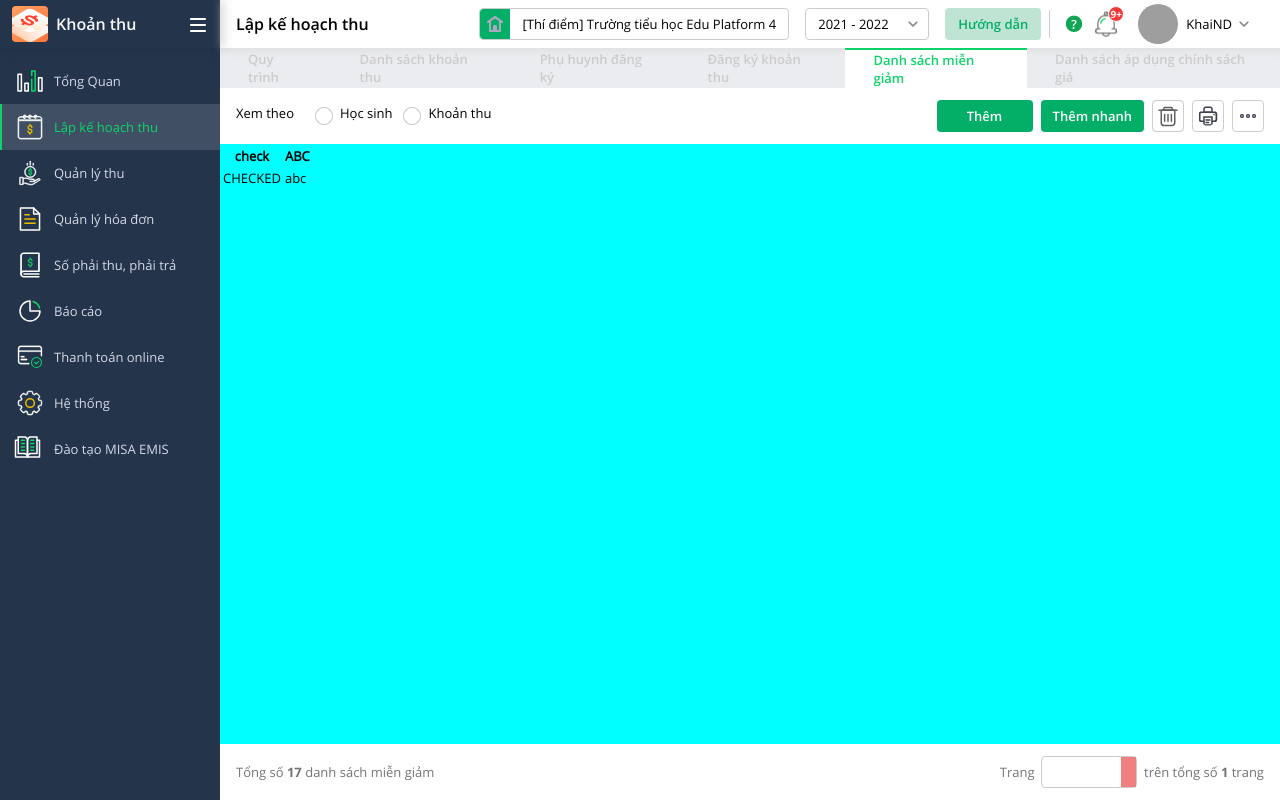
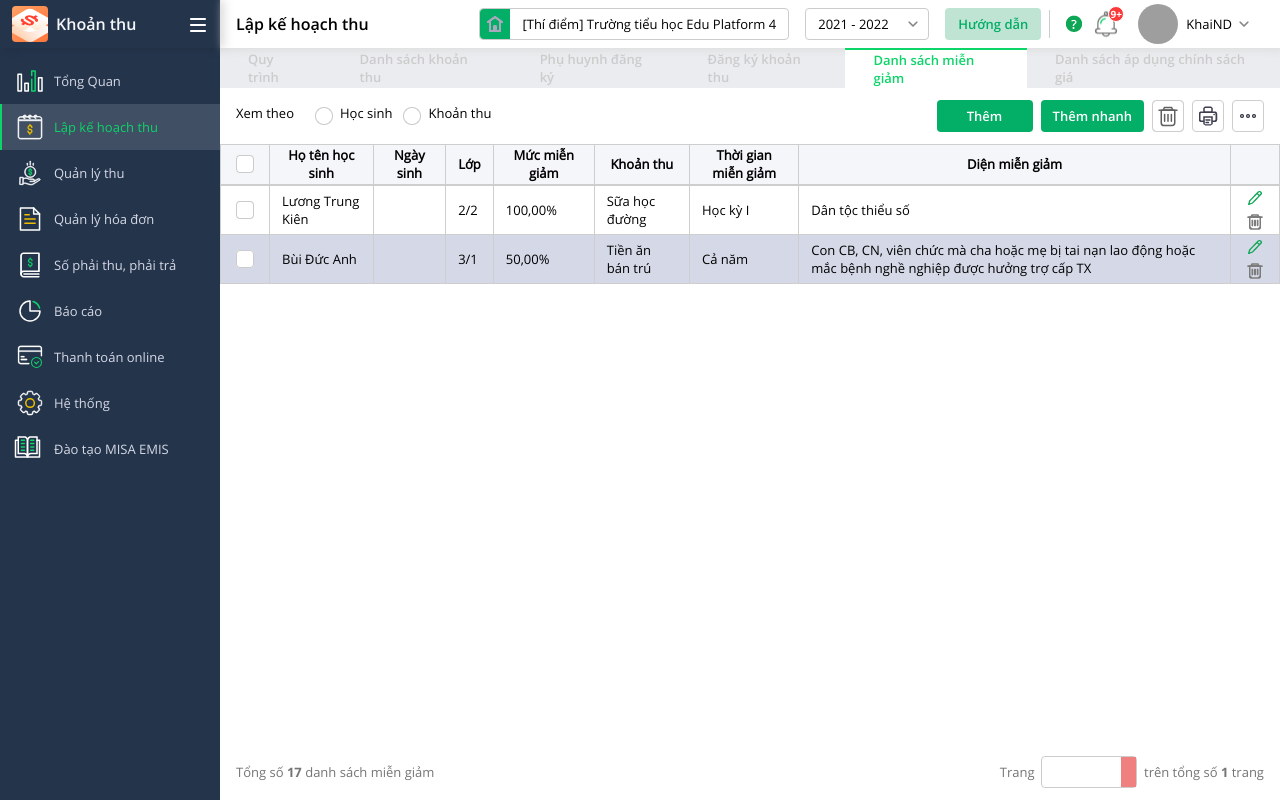
Before and after one commit to itKhaiNDdotDev/MISA.FW0922.GD.QLTH-GD2, a Vue app in the folder vueui/: page /#/exemption in a window 1280 px wide. Built offline with nearby package versions, Linux system fonts and the light colour scheme; grey boxes are pictures that could not be loaded.

Commit message:
feat: Xây dựng giao diện cho các phần nội dung bảng.

```diff
--- a/vueui/src/styles/base/color.css
+++ b/vueui/src/styles/base/color.css
@@ -18,7 +18,7 @@
     --grid-line-hover: #E5F3FF; /*Màu nền dòng dữ liệu trong bảng khi hover*/
     --grid-line-focus: #CCE8FF; /*Màu nền dòng dữ liệu trong bảng khi focus*/
     --notice-red: #FA3939; /*màu icon xóa, hủy khi hover, màu border input khi error, màu main toast mesage error*/
-    --grid-header: #F5F6FA; /*Màu nền dòng tiêu đề của bảng, màu chữ tiêu đề toàn ứng dụng*/
+    --grid-header: #F5F6FA; /*Màu chữ dòng tiêu đề của bảng, màu chữ tiêu đề toàn ứng dụng*/
     --grid-line: #D5D8E6; /*Màu dòng chẵn của bảng, màu chữ các menu item*/
     --label-text: #757575; /*Màu text của label input trong form*/
     --popup-wrapper: #0000006A; /*Màu background mask bao ngoài popup (tự bổ sung)*/
@@ -28,4 +28,6 @@
     --scrollbar-hover: #8F8F8F; /*Màu scrollbar thumb khi hover*/
     --tab-unactive: #848484; /*Màu nền tiêu đề các tab đang không active*/
     --box-shadow: #D5D5D5; /*Màu đổ bóng xung quanh các phần tử nổi lên trên*/
+    --option-head-bg: #EEEEEE; /*Màu nền tiêu đề của options list combobox*/
+    --link: #0997EB;
 }
--- a/vueui/src/styles/base/icon.css
+++ b/vueui/src/styles/base/icon.css
@@ -244,3 +244,12 @@
     background-image: url(../../assets/Icons/menu-icon-new.webp);
     background-position: 0px 0px;
 }
+
+
+.icon-plus-blue {
+    background-image: url(../../assets/Icons/ic_Plus_16.svg);
+}
+
+.icon-plus-green {
+    background-image: url(../../assets/Icons/ic_Plus.png);
+}
--- a/vueui/src/styles/component/combo.css
+++ b/vueui/src/styles/component/combo.css
@@ -11,7 +11,7 @@
 
   .combobox__option--head {
     text-align: left;
-    background-color: var(--grid-header);
+    background-color: var(--option-head-bg);
   }
 
   .combobox__option--head th {
--- /dev/null
+++ b/vueui/src/styles/component/table.css
@@ -0,0 +1,34 @@
+table {
+    border-collapse: collapse;
+    width: 100%;
+}
+
+thead {
+    border-bottom: 2px solid var(--border);
+}
+
+tr {
+    height: 40px;
+}
+
+th, td {
+    border: 1px solid var(--border);
+    vertical-align: middle;
+    padding: 0px 12px;
+    box-sizing: border-box;
+}
+
+th {
+    background-color: var(--grid-header);
+}
+
+tbody tr:nth-child(even) {
+    background-color: var(--grid-line);
+}
+
+tbody tr:hover {
+    background-color: var( --grid-line-hover); /*forcus: CCE8FF*/
+}
+tbody tr:focus {
+    background-color:  var(--grid-line-focus);
+}
--- a/vueui/src/styles/layout/content.css
+++ b/vueui/src/styles/layout/content.css
@@ -24,7 +24,6 @@
 }
 
 .content__table {
-    background-color: aqua;
     width: 100%;
     height: calc(100% - 112px);
 }
--- a/vueui/src/styles/main.css
+++ b/vueui/src/styles/main.css
@@ -7,6 +7,7 @@
 
 @import url(component/button.css);
 @import url(component/input.css);
+@import url(component/table.css);
 
 * {
     font-family: OpenSans;
--- a/vueui/src/views/exemption/ExemptionForm.vue
+++ b/vueui/src/views/exemption/ExemptionForm.vue
@@ -9,8 +9,44 @@
             </div>
             <div class="form__table">
                 <table>
-                    Table
+                    <thead>
+                        <tr>
+                            <th>Khoản thu</th>
+                            <th>Diện miễn giảm</th>
+                            <th>Mức miễn giảm</th>
+                            <th>Thời gian miễn giảm</th>
+                            <th>Từ tháng</th>
+                            <th>Đến tháng</th>
+                            <th></th>
+                        </tr>
+                    </thead>
+                    <tbody>
+                        <tr>
+                            <td>Sữa học đường</td>
+                            <td>Con hạ sỹ quan, binh sĩ, chiến sĩ</td>
+                            <td>100,00%</td>
+                            <td>Cả năm</td>
+                            <td>08/2021</td>
+                            <td>05/2022</td>
+                            <td class="m-icon icon-24 icon-remove"></td>
+                        </tr>
+                        <tr>
+                            <td>Tiền ăn bán trú</td>
+                            <td>Bị tàn tật, khuyết tật thuộc diện hộ nghèo hoặc hộ cận nghèo</td>
+                            <td>100,00%</td>
+                            <td>Cả năm</td>
+                            <td>08/2021</td>
+                            <td>05/2022</td>
+                            <td class="m-icon icon-24 icon-remove"></td>
+                        </tr>
+                        <tr class="table__tr--add">
+                            <td colspan="7">
+                                <div class="m-icon icon-plus-blue">Thêm miễn giảm</div>
+                            </td>
+                        </tr>
+                    </tbody>
                 </table>
+
             </div>
             <div class="form__footer">
                 <div class="m-button text-button btn-light" @click="onClose">Đóng</div>
@@ -76,6 +112,22 @@ export default {
         flex: 1;
         border: 1px solid var(--border);
         margin: 0px 16px;
+        position: relative;
+    }
+    .form__table table {
+        position: absolute;
+        top: -1px;
+        left: -1px;
+        width: calc(100% + 2px);
+    }
+    .form__table .table__tr--add {
+        border-top: 2px solid var(--border);
+    }
+    .form__table .table__tr--add td div {
+        background-position: 0px center;
+        padding-left: 20px;
+        color: var(--link);
+        cursor: pointer;
     }
 
     .form__footer {
--- a/vueui/src/views/exemption/ExemptionTable.vue
+++ b/vueui/src/views/exemption/ExemptionTable.vue
@@ -3,15 +3,46 @@
         <table>
             <thead>
                 <tr>
-                    <th>check</th>
-                    <th>ABC</th>
+                    <th><MCheckbox/></th>
+                    <th>Họ tên học sinh</th>
+                    <th>Ngày sinh</th>
+                    <th>Lớp</th>
+                    <th>Mức miễn giảm</th>
+                    <th>Khoản thu</th>
+                    <th>Thời gian miễn giảm</th>
+                    <th>Diện miễn giảm</th>
+                    <th></th>
                 </tr>
             </thead>
 
             <tbody>
                 <tr>
-                    <td>CHECKED</td>
-                    <td>abc</td>
+                    <td><MCheckbox/></td>
+                    <td>Lương Trung Kiên</td>
+                    <td></td>
+                    <td>2/2</td>
+                    <td>100,00%</td>
+                    <td>Sữa học đường</td>
+                    <td>Học kỳ I</td>
+                    <td>Dân tộc thiểu số</td>
+                    <td>
+                        <div class="m-icon icon-24 icon-edit"></div>
+                        <div class="m-icon icon-24 icon-remove"></div>
+                    </td>
+                </tr>
+                <tr>
+                    <td><MCheckbox/></td>
+                    <td>Bùi Đức Anh</td>
+                    <td></td>
+                    <td>3/1</td>
+                    <td>50,00%</td>
+                    <td>Tiền ăn bán trú</td>
+                    <td>Cả năm</td>
+                    <td>Con CB, CN, viên chức mà cha hoặc mẹ bị tai nạn lao động hoặc mắc bệnh nghề nghiệp được hưởng trợ cấp TX </td>
+                    <td>
+                        <div class="m-icon icon-24 icon-edit"></div>
+                        <div class="m-icon icon-24 icon-remove"></div>
+                    </td>
                 </tr>
             </tbody>
         </table>
@@ -19,8 +50,13 @@
 </template>
 
 <script>
+import MCheckbox from "./../../components/base/MCheckbox.vue"
+
 export default {
-    name: "ExemptionTable"
+    name: "ExemptionTable",
+    components: {
+        MCheckbox
+    }
 }
 </script>
 
```
Also changed, not shown: vueui/src/assets/Icons/ic_Plus_16.svg (added).
